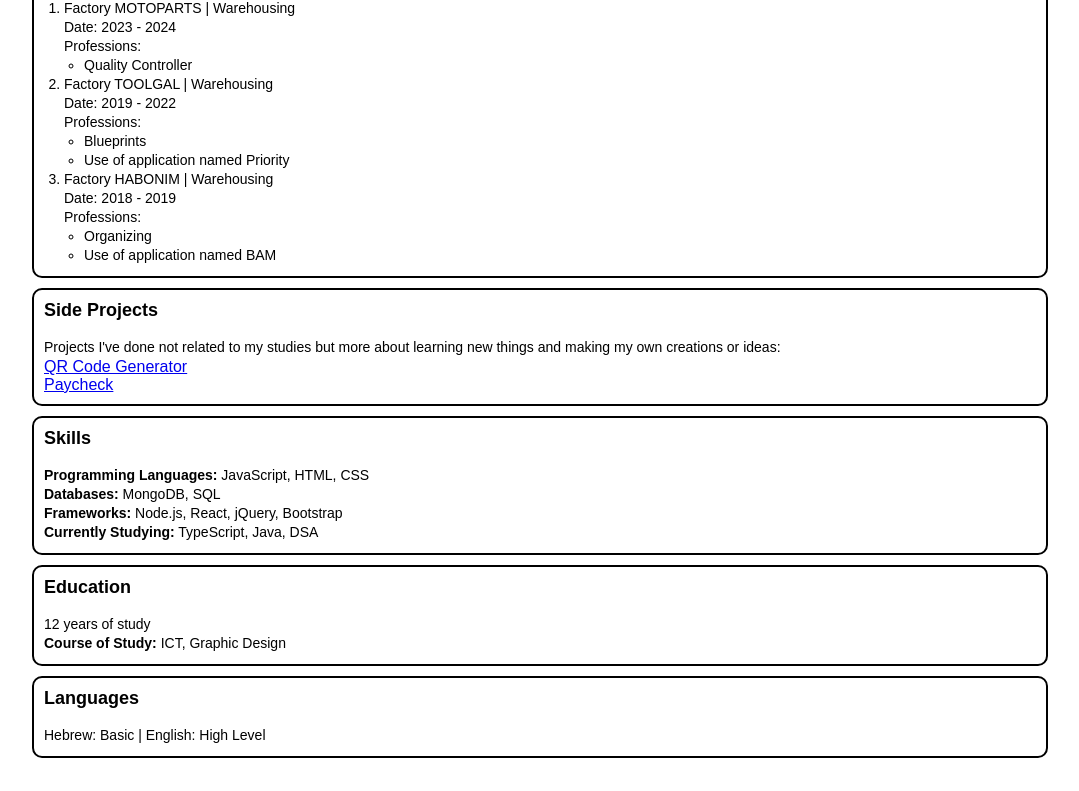
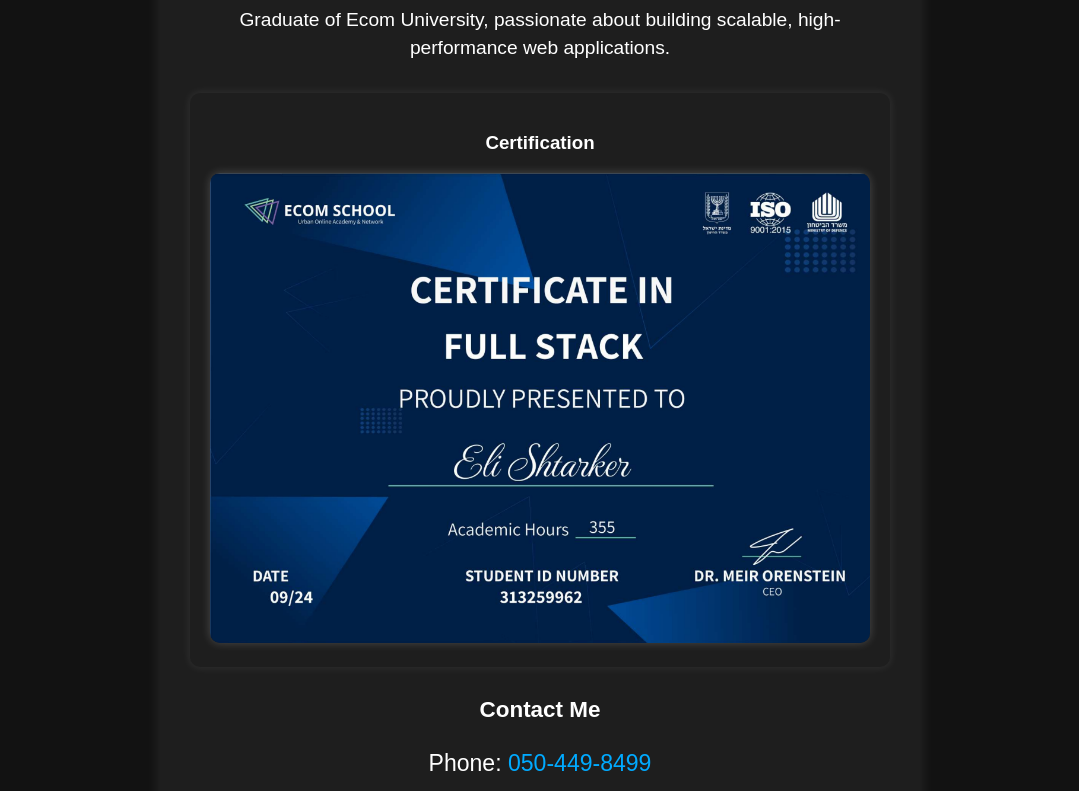
Before and after one commit to EliShtarker/EliShtarker.github.io, a plain HTML site: page index.html in a window 1280 px wide. Shown: the part 201-992 px from the top of the page, without its empty margins (100-1179 px from the left). Drawn offline with Linux system fonts and the light colour scheme.

Commit message:
Add files via upload

```diff
--- a/index.html
+++ b/index.html
@@ -1,132 +1,132 @@
 <!DOCTYPE html>
 <html lang="en">
-
 <head>
     <meta charset="UTF-8">
     <meta name="viewport" content="width=device-width, initial-scale=1.0">
-    <title>My CV</title>
+    <title>Eli Shtarker - Full Stack Developer</title>
+    <link rel="stylesheet" href="styles.css">
+    <script defer src="script.js"></script>
+    <script src="https://kit.fontawesome.com/a076d05399.js" crossorigin="anonymous"></script>
     <style>
         body {
-            font-family: Arial, sans-serif;
-            margin: 0;
-            padding: 0;
-            display: flex;
-            flex-direction: column;
-            align-items: center;
+            font-family: 'Poppins', sans-serif;
+            background-color: #121212;
+            color: white;
+            text-align: center;
             padding: 20px;
-            box-sizing: border-box;
+            animation: fadeIn 1s ease-in;
+            user-select: none;
         }
 
-        div {
-            border: 2px solid black;
-            width: 80%;
-            padding: 10px;
-            border-radius: 10px;
-            margin-bottom: 10px;
+        @keyframes fadeIn {
+            from { opacity: 0; }
+            to { opacity: 1; }
         }
 
-        h3 {
-            margin-top: 0;
-            font-size: 18px;
+        .container {
+            max-width: 700px;
+            margin: auto;
+            padding: 30px;
+            background: #1e1e1e;
+            border-radius: 15px;
+            box-shadow: 0px 0px 15px rgba(255, 255, 255, 0.1);
+            animation: slideIn 1s ease-in-out;
         }
 
-        ul, ol {
-            margin: 0;
-            padding-left: 20px;
+        @keyframes slideIn {
+            from { transform: translateY(-20px); opacity: 0; }
+            to { transform: translateY(0); opacity: 1; }
         }
 
-        #mainPage {
-            text-align: center;
+        h1 {
+            font-size: 2.5em;
+            margin-bottom: 5px;
         }
 
-        p, li {
-            margin: 3px 0;
-            font-size: 14px;
+        h2 {
+            font-size: 1.8em;
+            color: #00aaff;
+            margin-bottom: 20px;
         }
 
-        @media print {
-            body {
-                padding: 10px;
+        p {
+            font-size: 1.2em;
+            line-height: 1.5;
+            margin-bottom: 20px;
         }
 
-            div {
-                page-break-inside: avoid;
-                border: 1px solid black;
-                width: 100%;
-                padding: 5px;
-                margin-bottom: 5px;
-                margin-top: 5px;
+        .certificate {
+            margin-top: 30px;
+            padding: 20px;
+            background: #1e1e1e;
+            border-radius: 10px;
+            box-shadow: 0px 0px 10px rgba(255, 255, 255, 0.1);
+            animation: fadeIn 2s ease-in;
+            position: relative;
         }
 
-            h3 {
-                font-size: 16px;
+        .certificate img {
+            width: 100%;
+            border-radius: 10px;
+            box-shadow: 0px 0px 10px rgba(255, 255, 255, 0.2);
+            pointer-events: none;
         }
 
-            p, li {
-                font-size: 12px;
+        .contact {
+            margin-top: 30px;
+            font-size: 1.2em;
         }
+
+        .contact a {
+            color: #00aaff;
+            text-decoration: none;
+        }
+
+        .contact a:hover {
+            text-decoration: underline;
+        }
+
+        a {
+            color: #00aaff;
+            text-decoration: none;
+        }
+
+        a:hover {
+            text-decoration: underline;
         }
     </style>
+    <script>
+        document.addEventListener("contextmenu", function(event) {
+            event.preventDefault();
+        });
+
+        document.addEventListener("keydown", function(event) {
+            if (event.key === "PrintScreen") {
+                event.preventDefault();
+                alert("Screenshotting is disabled!");
+            }
+        });
+    </script>
 </head>
+<body>
+    <div class="container">
+        <header>
+            <h1>Eli Shtarker</h1>
+            <h2>Full Stack Developer</h2>
+            <p>Graduate of Ecom University, passionate about building scalable, high-performance web applications.</p>
+        </header>
 
-<body>
-    <div id="mainPage">
-        <h3>Eli Shtarker - Fullstack Developer</h3>
-        <p>Phone: 050-4498499</p>
-        <p>Email: <a href="mailto:w4n7i75084d@gmail.com">w4n7i75084d@gmail.com</a></p>
-        <p>GitHub: <a href="https://github.com/EliShtarker?tab=repositories" target="_blank">My GitHub</a></p>
+        <div class="certificate">
+            <h3>Certification</h3>
+            <img src="Untitled.png" alt="Full Stack Developer Certificate">
         </div>
-    <div id="jobs">
-        <h3>Job History</h3>
-        <ol>
-            <li>Factory MOTOPARTS | Warehousing
-                <p>Date: 2023 - 2024</p>
-                <p>Professions:</p>
-                <ul>
-                    <li>Quality Controller</li>
-                </ul>
-            </li>
-            <li>Factory TOOLGAL | Warehousing
-                <p>Date: 2019 - 2022</p>
-                <p>Professions:</p>
-                <ul>
-                    <li>Blueprints</li>
-                    <li>Use of application named Priority</li>
-                </ul>
-            </li>
-            <li>Factory HABONIM | Warehousing
-                <p>Date: 2018 - 2019</p>
-                <p>Professions:</p>
-                <ul>
-                    <li>Organizing</li>
-                    <li>Use of application named BAM</li>
-                </ul>
-            </li>
-        </ol>
+
+        <div class="contact">
+            <h3>Contact Me</h3>
+            <p>Phone: <a href="tel:0504498499">050-449-8499</a></p>
+            <p>Email: <a href="mailto:w4n7i75084d@gmail.com">w4n7i750bad@gmail.com</a></p>
+            <p>GitHub: <a href="https://github.com/EliShtarker" target="_blank">github.com/EliShtarker</a></p>
         </div>
-    <div id="sideProjects">
-        <h3>Side Projects</h3>
-        <p>Projects I've done not related to my studies but more about learning new things and making my own creations or ideas:</p>
-        <a href="https://github.com/EliShtarker/Random/tree/main/QR%20Code%20Generator" target="_blank">QR Code Generator</a>
-        <br/>
-        <a href="https://github.com/EliShtarker/Random/tree/main/Paycheck" target="_blank">Paycheck</a>
-    </div>
-    <div id="skills">
-        <h3>Skills</h3>
-        <p><b>Programming Languages:</b> JavaScript, HTML, CSS</p>
-        <p><b>Databases:</b> MongoDB, SQL</p>
-        <p><b>Frameworks:</b> Node.js, React, jQuery, Bootstrap</p>
-        <p><b>Currently Studying:</b> TypeScript, Java, DSA</p>
-    </div>
-    <div id="education">
-        <h3>Education</h3>
-        <p>12 years of study</p>
-        <p><b>Course of Study:</b> ICT, Graphic Design</p>
-    </div>
-    <div id="language">
-        <h3>Languages</h3>
-        <p>Hebrew: Basic | English: High Level</p>
     </div>
 </body>
-
 </html>
```
Also changed, not shown: Untitled.png (added). Lines whose indentation alone changed are shown as unchanged.
